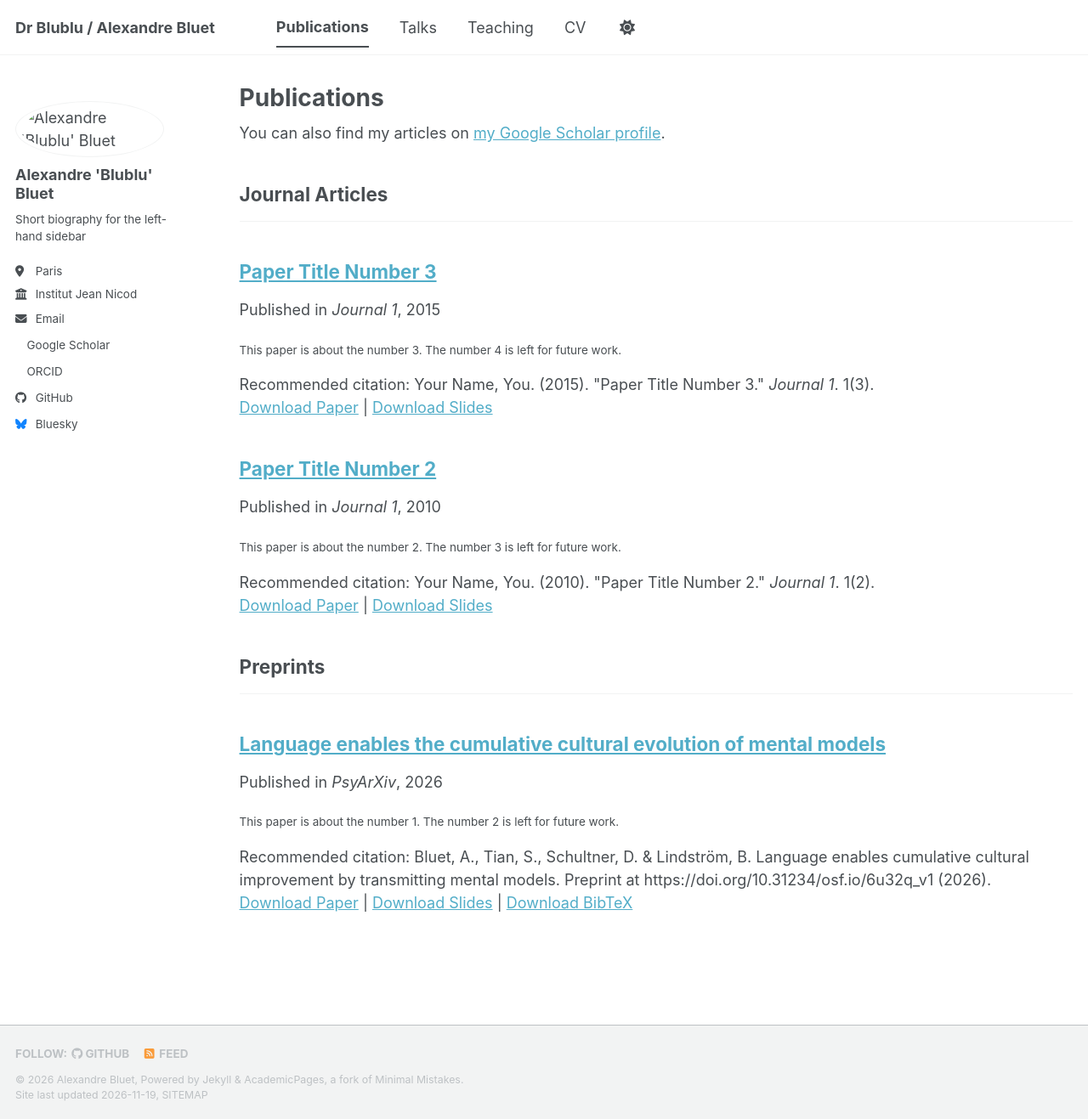
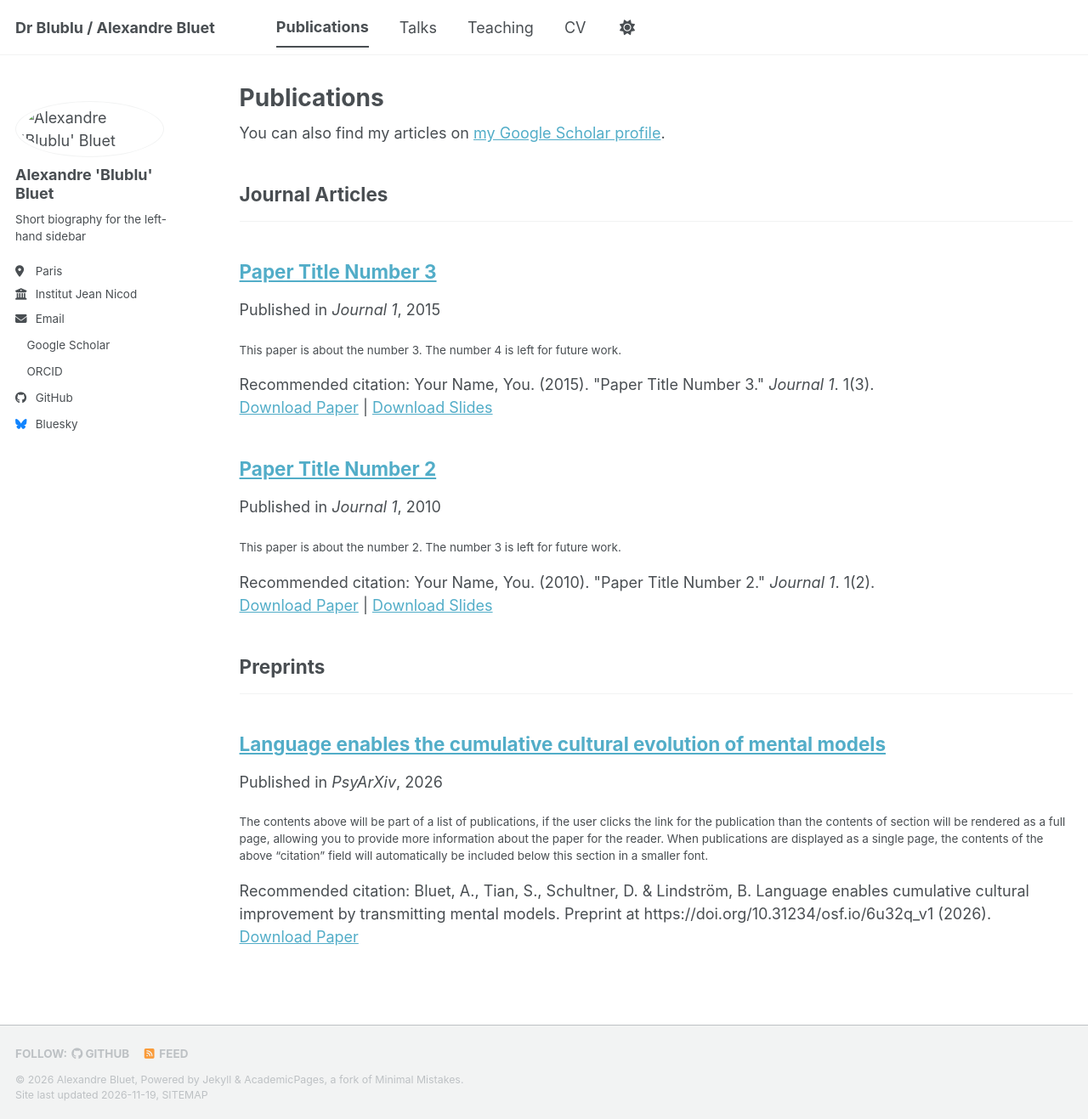
Before and after one commit to DrBlublu/DrBlublu.github.io, a Jekyll site: the page built from _pages/publications.html, in a window 1280 px wide and 1317 px high. Shown: the whole window at 85% size. Built offline with Jekyll 4.4.1, drawn with Linux system fonts in a browser that asks for light colours; a script bundle is joined from its source files by our own code; a style sheet for code colours, icons or effects is not loaded.

Commit message:
feature: removed non-wanted lines for the paper publication

```diff
--- a/_publications/2026-X-X-transmission-model.md
+++ b/_publications/2026-X-X-transmission-model.md
@@ -3,12 +3,9 @@ title: "Language enables the cumulative cultural evolution of mental models"
 collection: publications
 category: preprints
 permalink: /publication/2026-X-X-transmission-model
-excerpt: 'This paper is about the number 1. The number 2 is left for future work.'
 date: 2026-01-01
 venue: 'PsyArXiv'
-slidesurl: ''
 paperurl: 'https://doi.org/10.31234/osf.io/6u32q_v2'
-bibtexurl: ''
 citation: 'Bluet, A., Tian, S., Schultner, D. & Lindström, B. Language enables cumulative cultural improvement by transmitting mental models. Preprint at https://doi.org/10.31234/osf.io/6u32q_v1 (2026).'
 ---
 The contents above will be part of a list of publications, if the user clicks the link for the publication than the contents of section will be rendered as a full page, allowing you to provide more information about the paper for the reader. When publications are displayed as a single page, the contents of the above "citation" field will automatically be included below this section in a smaller font.
```
